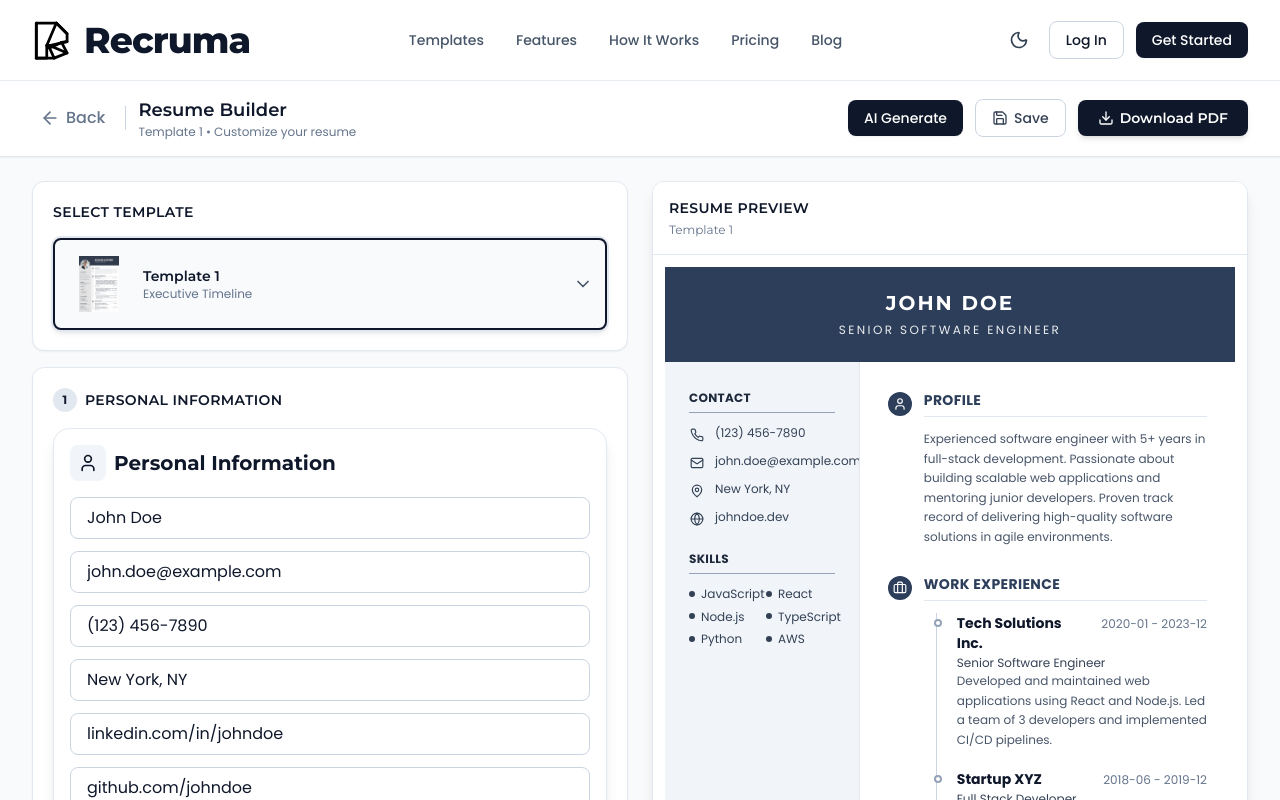
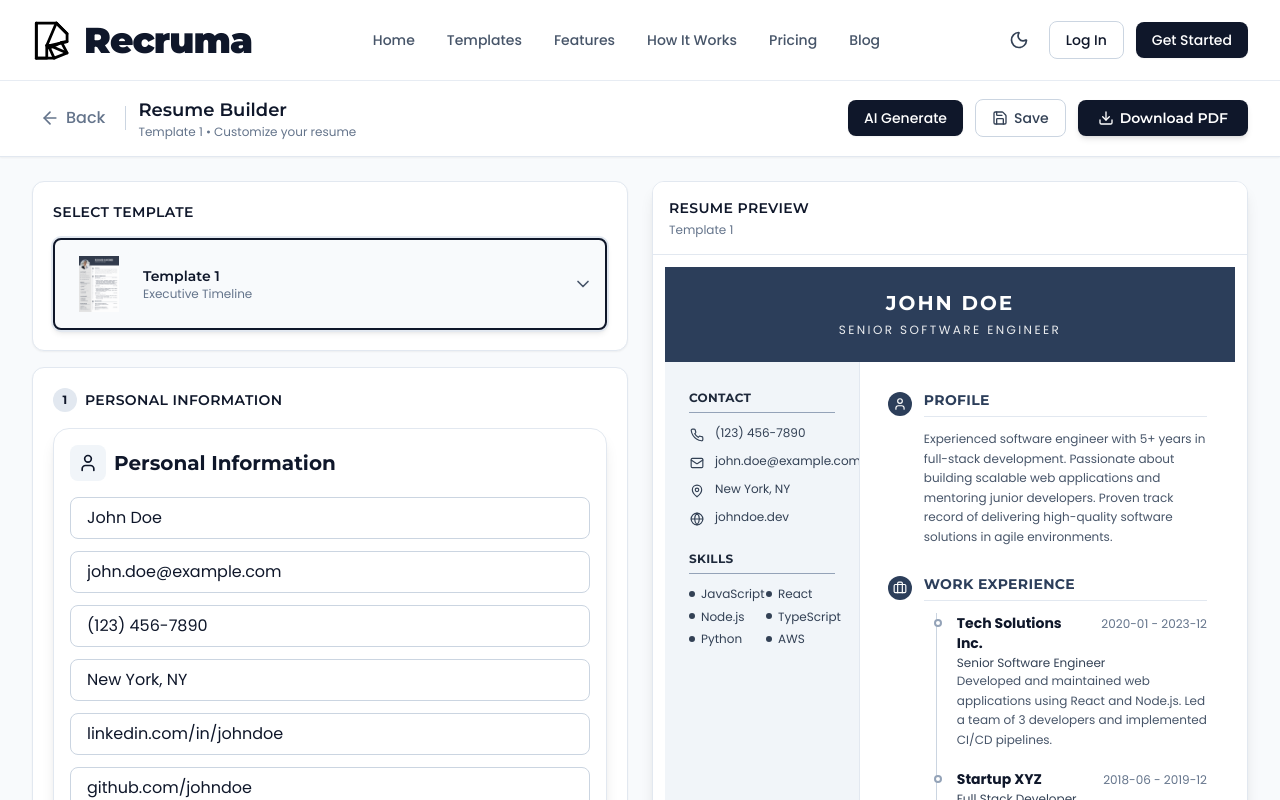
Before and after one commit to KhawajaIdrees/Recruma, a Next.js app: page /make in a window 1280 px wide. Shown: the top 800 px of the page. Built offline with nearby package versions, Linux system fonts and the light colour scheme.

Commit message:
font change

```diff
--- a/src/app/globals.css
+++ b/src/app/globals.css
@@ -28,10 +28,14 @@ html {
 body {
   background: #ffffff;
   color: var(--foreground);
-  font-family: var(--font-montserrat), var(--font-poppins), system-ui, -apple-system, "Segoe UI", Roboto, "Helvetica Neue", Arial;
+  font-family: var(--font-poppins), system-ui, -apple-system, "Segoe UI", Roboto, "Helvetica Neue", Arial, sans-serif;
   overflow-x: hidden;
   width: 100%;
   max-width: 100%;
+}
+
+h1, h2, h3, h4, h5, h6 {
+  font-family: var(--font-montserrat), sans-serif;
 }
 
 @layer base {
--- a/src/app/layout.tsx
+++ b/src/app/layout.tsx
@@ -1,7 +1,6 @@
-// app/layout.tsx
 import type { Metadata, Viewport } from "next";
 import "./globals.css";
-import { Inter, Poppins, Montserrat } from "next/font/google";
+import { Inter, Poppins, Montserrat, Plus_Jakarta_Sans } from "next/font/google";
 
 const inter = Inter({
   subsets: ["latin"],
@@ -16,8 +15,14 @@ const poppins = Poppins({
 
 const montserrat = Montserrat({
   subsets: ["latin"],
-  weight: ["300", "400", "500", "600", "700", "800"],
+  weight: ["300", "400", "500", "600", "700", "800", "900"],
   variable: "--font-montserrat"
+});
+
+const jakarta = Plus_Jakarta_Sans({
+  subsets: ["latin"],
+  weight: ["400", "500", "600", "700", "800"],
+  variable: "--font-jakarta"
 });
 
 export const metadata: Metadata = {
@@ -41,8 +46,8 @@ export default function RootLayout({
   children: React.ReactNode;
 }) {
   return (
-    <html lang="en" className={`${inter.variable} ${poppins.variable} ${montserrat.variable} overflow-x-hidden`}>
-      <body className="font-montserrat min-h-screen overflow-x-hidden bg-[var(--background)] text-[var(--foreground)]">
+    <html lang="en" className={`${inter.variable} ${poppins.variable} ${montserrat.variable} ${jakarta.variable} overflow-x-hidden`}>
+      <body className="font-poppins min-h-screen overflow-x-hidden bg-[var(--background)] text-[var(--foreground)]">
         {children}
       </body>
     </html>
--- a/src/app/page.tsx
+++ b/src/app/page.tsx
@@ -210,29 +210,18 @@ export default function Home() {
                         loading="eager"
                       />
 
-                      {/* Desktop Hover Overlay with Action Buttons */}
-                      <div className="absolute inset-0 bg-slate-900/50 opacity-0 group-hover/card:opacity-100 transition-opacity duration-200 hidden sm:flex flex-col items-center justify-center gap-2.5 p-3 backdrop-blur-[2px]">
+                      {/* Desktop Hover Overlay with Preview Button Only */}
+                      <div className="absolute inset-0 bg-slate-900/40 opacity-0 group-hover/card:opacity-100 transition-opacity duration-200 hidden sm:flex items-center justify-center p-3 backdrop-blur-[2px]">
                         <button
                           type="button"
                           onClick={(e) => {
                             e.stopPropagation();
                             setSelectedTemplate(tpl);
                           }}
-                          className="w-full bg-white text-slate-900 text-xs font-bold py-2 px-3 rounded-xl shadow-md hover:bg-slate-100 transition-colors flex items-center justify-center gap-1.5 font-montserrat"
+                          className="bg-white text-slate-900 text-xs font-bold py-2.5 px-4 rounded-xl shadow-lg hover:bg-slate-100 hover:scale-105 transition-all flex items-center justify-center gap-1.5 font-montserrat"
                         >
-                          <Eye className="w-3.5 h-3.5" />
+                          <Eye className="w-4 h-4 text-slate-800" />
                           <span>Preview writing</span>
-                        </button>
-
-                        <button
-                          type="button"
-                          onClick={(e) => {
-                            e.stopPropagation();
-                            handleUseTemplate(tpl.id);
-                          }}
-                          className="w-full bg-[#0f172a] text-white text-xs font-bold py-2 px-3 rounded-xl shadow-md hover:bg-slate-800 transition-colors flex items-center justify-center font-montserrat"
-                        >
-                          <span>Use Template</span>
                         </button>
                       </div>
 
--- a/src/components/navbar.tsx
+++ b/src/components/navbar.tsx
@@ -19,6 +19,12 @@ export default function Navbar() {
 
           {/* Center: Nav Links (Desktop) */}
           <div className="hidden md:flex items-center space-x-8">
+            <Link
+              href="/"
+              className="text-slate-600 hover:text-slate-900 transition-colors font-medium text-sm font-poppins"
+            >
+              Home
+            </Link>
             <Link
               href="/templates"
               className="text-slate-600 hover:text-slate-900 transition-colors font-medium text-sm font-poppins"
@@ -98,6 +104,13 @@ export default function Navbar() {
       {isOpen && (
         <div className="md:hidden bg-white border-b border-slate-200 px-4 pt-2 pb-6 space-y-3">
           <Link
+            href="/"
+            className="block py-2 text-slate-600 hover:text-slate-900 font-medium text-sm font-poppins"
+            onClick={() => setIsOpen(false)}
+          >
+            Home
+          </Link>
+          <Link
             href="/templates"
             className="block py-2 text-slate-600 hover:text-slate-900 font-medium text-sm font-poppins"
             onClick={() => setIsOpen(false)}
```
